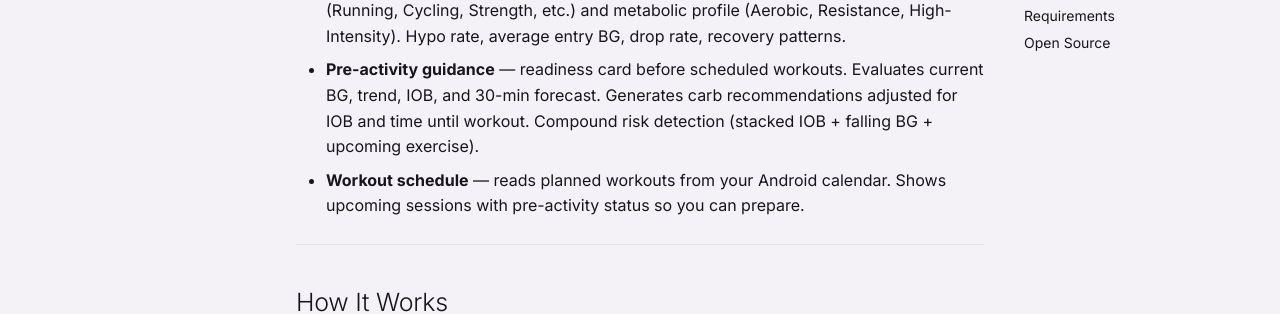
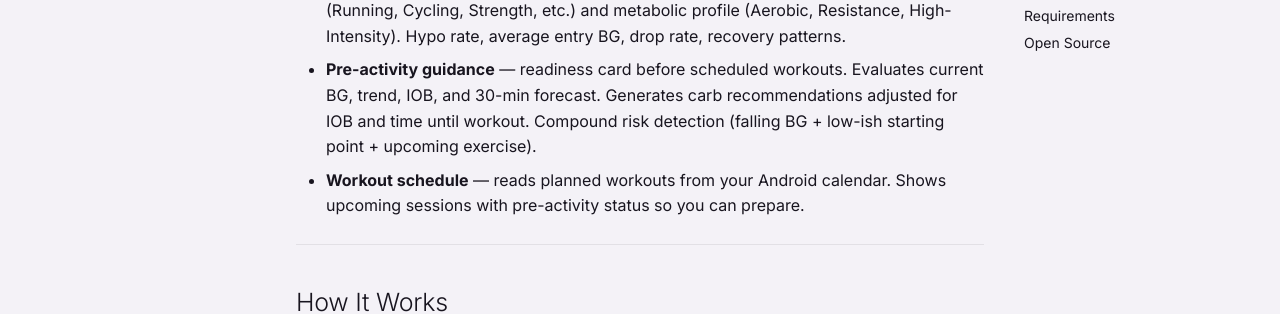
Before and after one commit to psjostrom/strimma, an MkDocs documentation site: the page built from docs/index.md, in a window 1280 px wide and 900 px high, scrolled down 2793 px. Shown: the part 201-515 px from the top of the window. Built offline with MkDocs 1.6.1 and Material for MkDocs 9.7.7, drawn with Linux system fonts in a browser that asks for light colours; comment, search, counter and statistics services are not loaded.

Commit message:
Fix compound risk description — IOB is a dosing modifier, not a trigger
The compound risk check fires on BG < 8.0 mmol + falling trend.
IOB is used separately for carb dose calculations, not as part of
the compound boolean. Updated README, exercise guide, and index.

Co-Authored-By: Claude Opus 4.6 (1M context) <noreply@anthropic.com>

```diff
--- a/docs/index.md
+++ b/docs/index.md
@@ -51,7 +51,7 @@ Strimma stands on the shoulders of the incredible [xDrip+](https://github.com/Ni
 - **Works with watches and other apps** — broadcasts xDrip-compatible intents, runs a local web server, integrates with Garmin watchfaces.
 - **Exercise-BG analysis** — reads exercise sessions from Health Connect (Garmin, Samsung Health, etc.), overlays exercise bands on the glucose graph, and shows before/during/after BG breakdown with post-exercise hypo detection.
 - **Exercise stats** — aggregate BG patterns across sessions grouped by activity type (Running, Cycling, Strength, etc.) and metabolic profile (Aerobic, Resistance, High-Intensity). Hypo rate, average entry BG, drop rate, recovery patterns.
-- **Pre-activity guidance** — readiness card before scheduled workouts. Evaluates current BG, trend, IOB, and 30-min forecast. Generates carb recommendations adjusted for IOB and time until workout. Compound risk detection (stacked IOB + falling BG + upcoming exercise).
+- **Pre-activity guidance** — readiness card before scheduled workouts. Evaluates current BG, trend, IOB, and 30-min forecast. Generates carb recommendations adjusted for IOB and time until workout. Compound risk detection (falling BG + low-ish starting point + upcoming exercise).
 - **Workout schedule** — reads planned workouts from your Android calendar. Shows upcoming sessions with pre-activity status so you can prepare.
 
 ---
```
Also changed, not shown: README.md (+1 -1 lines), docs/guide/exercise.md (+1 -1 lines).
